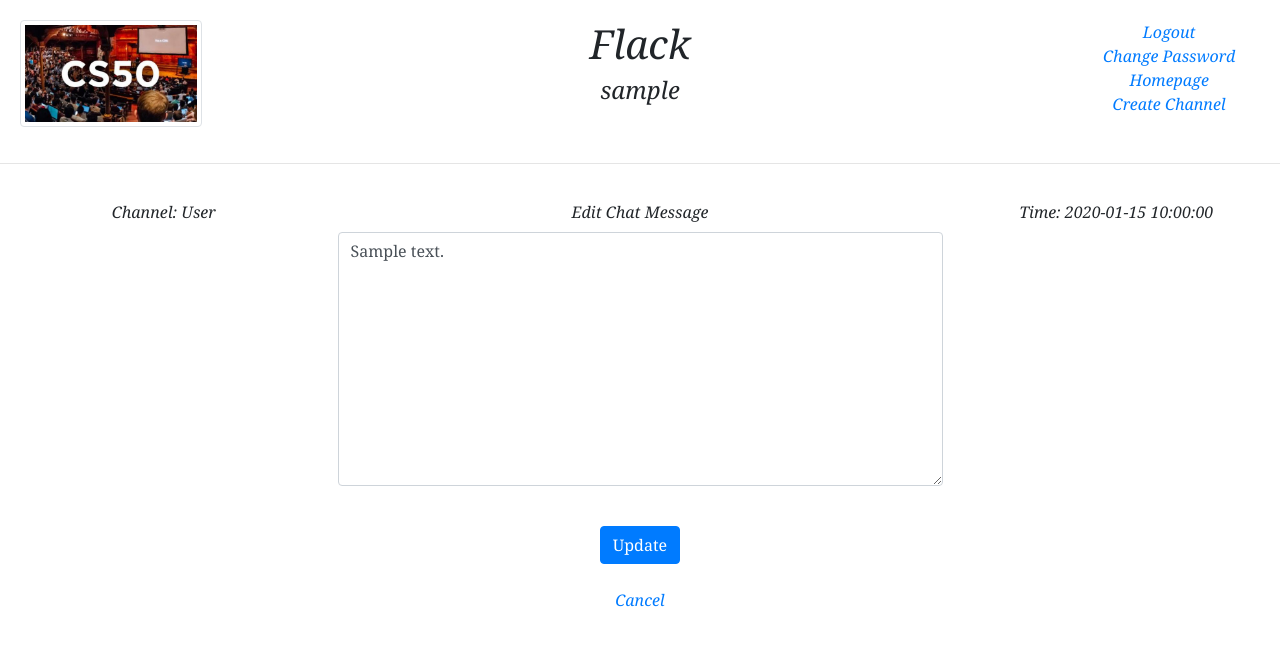
After one commit to parijatsrivastava/paris-flack, a Flask app: page /editchat/1 in a window 1280 px wide. The commit adds this page. Shown: the top 646 px of the page. Run offline with Flask 2, Linux system fonts and the light colour scheme; the visitor is signed in with stand-in values (Sample User, id 1); tables that the repository leaves empty hold one stand-in row (values such as "Sample post"); some libraries are stand-ins or nearby versions.

Commit message:
editchat

```diff
--- a/application.py
+++ b/application.py
@@ -63,6 +63,36 @@ def createchannel():
         return render_template("createchannel.html", username=session["username"], create_channel_error="Type a Different Channel Name")
 
 
+@app.route("/editchat/<int:chat_id>", methods=["POST", "GET"])
+def editchat(chat_id):
+    if session.get("username") == None:
+        return redirect("/login")
+
+    try:
+        chat_id = int(chat_id)
+    except:
+        return redirect("/")
+
+    c = Chat.query.get(chat_id)
+    if c == None:
+        return redirect("/")
+    if c.username != session["username"]:
+        return redirect("/")
+
+    if request.method == "GET":
+        return render_template("editchat.html", username=session["username"], chat=c)
+
+    chat_message = request.form.get("chat_message")
+    if not chat_message:
+        return render_template("editchat.html", username=session["username"], chat=c, editchat_error="Type a Message")
+    c.message = chat_message
+    time = datetime.now()
+    c.time = time
+    db.session.commit()
+    return redirect("/")
+
+
+
 @app.route("/deletechat/<int:chat_id>")
 def deletechat(chat_id):
     if session.get("username") == None:
@@ -74,6 +104,9 @@ def deletechat(chat_id):
         return redirect("/")
 
     c = Chat.query.get(chat_id)
+    if c == None:
+        return redirect("/")
+
     if c.username != session["username"]:
         return redirect("/")
     db.session.delete(c)
--- a/static/homepage.js
+++ b/static/homepage.js
@@ -48,7 +48,8 @@ document.addEventListener('DOMContentLoaded', () => {
             let chat = user.concat(" ", time, '<br>', msg);
             if (user === username) {
                 var text = "<a href=" + "'/deletechat/" + chatID + "'" + '>delete</a>';
-                chat = chat.concat(" ", text);
+                var text2 = "<a href=" + "'/editchat/" + chatID + "'" + '>edit</a>';
+                chat = chat.concat(" ", text, " ", text2);
             }
             const li = document.createElement('li');
             li.innerHTML = chat;
--- /dev/null
+++ b/templates/editchat.html
@@ -0,0 +1,45 @@
+{% extends 'layout.html' %}
+
+{% block title %}
+    <title>
+        edit chat
+    </title>
+{% endblock %}
+
+{% block style %}
+<style>
+    .row {padding: 20px; text-align: center;}
+</style>
+{% endblock %}
+
+{% block script %}
+{% endblock %}
+
+
+{% block body %}
+    <div class="row">
+        <div class="col-lg-3">
+            Channel: {{ chat.channelname }}
+        </div>
+        <div class="col-lg-6">
+            <form action="{{ url_for('editchat', chat_id=chat.id) }}" method="POST">
+                <div class="form-group">
+                    <label for="chat_message">Edit Chat Message</label>
+                    <textarea class="form-control" rows="10" id="chat_message" name="chat_message">{{ chat.message }}</textarea><br>
+                </div>
+                <button type="submit" class="btn btn-primary">Update</button>
+            </form>
+            {% if editchat_error %}
+                <div class="error_message">
+                    {{ editchat_error }}
+                </div>
+            {% else %}
+                <br>
+            {% endif %}
+            <a href="/">Cancel</a>
+        </div>
+        <div class="col-lg-3">
+            Time: {{ chat.time }}
+        </div>
+    </div>
+{% endblock %}
--- a/templates/homepage.html
+++ b/templates/homepage.html
@@ -46,7 +46,8 @@
                             {{ chat.time }}<br>
                             {{ chat.message }}
                             {% if chat.username == username %}
-                                <a href="{{ url_for('deletechat', chat_id=chat.id) }}">delete</a>
+                                <a href="{{ url_for('deletechat', chat_id=chat.id) }}">delete</a>&nbsp;
+                                <a href="{{ url_for('editchat', chat_id=chat.id) }}">edit</a>
                             {% endif %}
                             </span>
                         </li>
```
